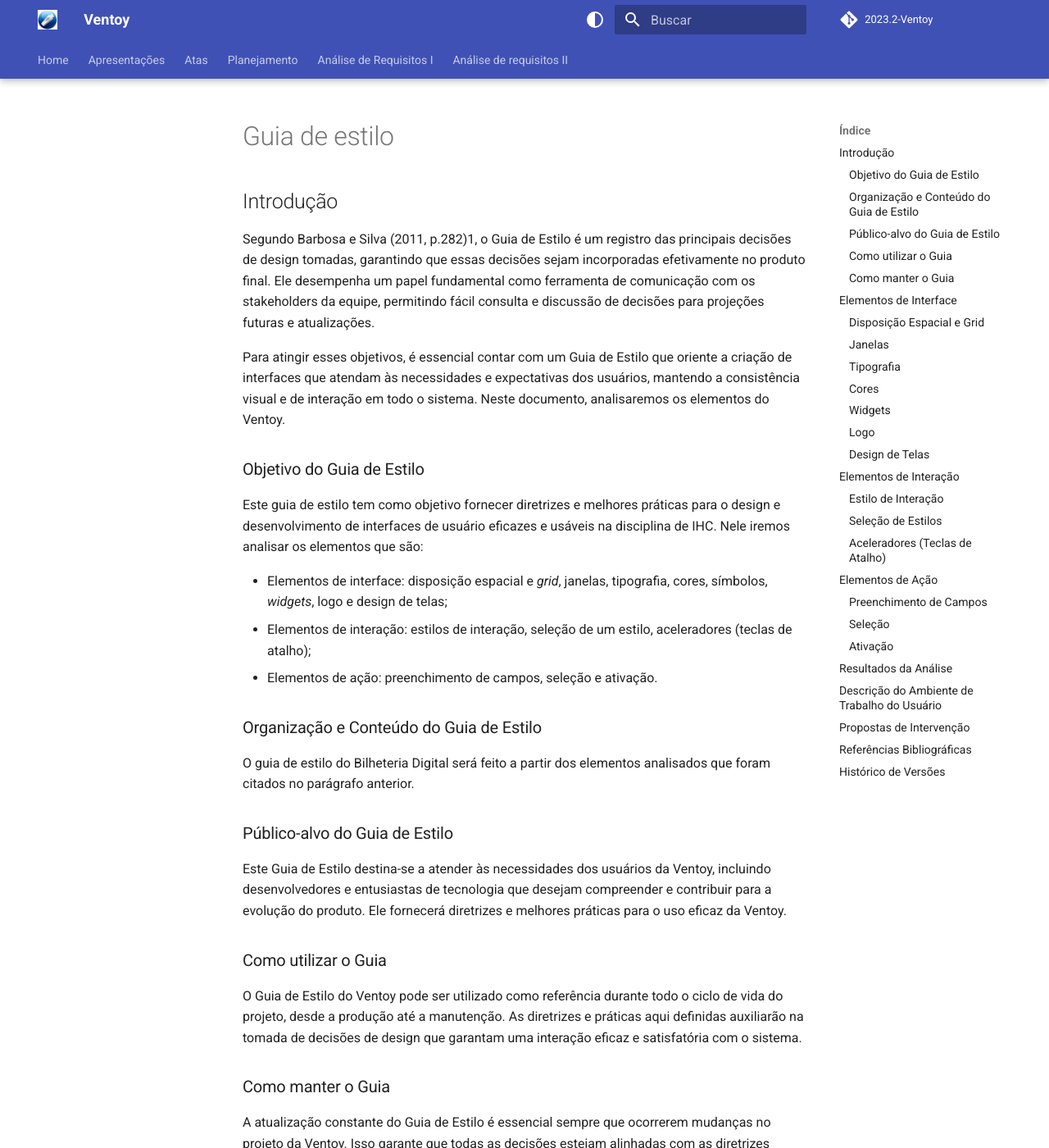
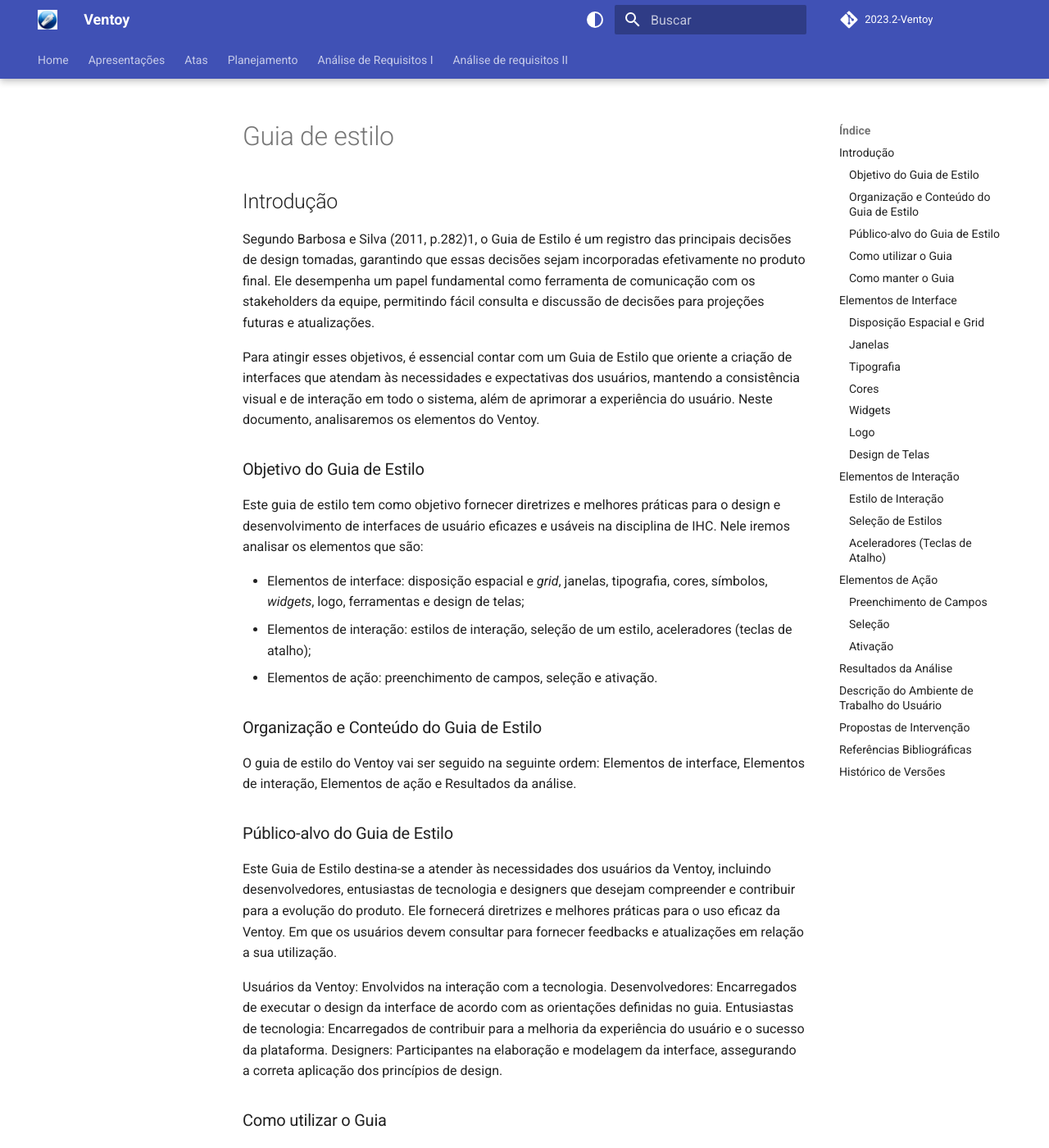
Before and after one commit to Interacao-Humano-Computador/2023.2-Ventoy, an MkDocs documentation site: the page built from docs/AnaliseDeRequisitos/guia-de-estilo.md, in a window 1280 px wide and 1400 px high. Shown: the whole window at 82% size. Built offline with MkDocs 1.6.1 and Material for MkDocs 9.7.7, drawn with Linux system fonts in a browser that asks for light colours; comment, search, counter and statistics services are not loaded.

Commit message:
Update guia-de-estilo.md

```diff
--- a/docs/AnaliseDeRequisitos/guia-de-estilo.md
+++ b/docs/AnaliseDeRequisitos/guia-de-estilo.md
@@ -2,23 +2,28 @@
 
 Segundo Barbosa e Silva (2011, p.282)1, o Guia de Estilo é um registro das principais decisões de design tomadas, garantindo que essas decisões sejam incorporadas efetivamente no produto final. Ele desempenha um papel fundamental como ferramenta de comunicação com os stakeholders da equipe, permitindo fácil consulta e discussão de decisões para projeções futuras e atualizações.
 
-Para atingir esses objetivos, é essencial contar com um Guia de Estilo que oriente a criação de interfaces que atendam às necessidades e expectativas dos usuários, mantendo a consistência visual e de interação em todo o sistema. Neste documento, analisaremos os elementos do Ventoy.
+Para atingir esses objetivos, é essencial contar com um Guia de Estilo que oriente a criação de interfaces que atendam às necessidades e expectativas dos usuários, mantendo a consistência visual e de interação em todo o sistema, além de aprimorar a experiência do usuário. Neste documento, analisaremos os elementos do Ventoy.
 
 ### Objetivo do Guia de Estilo
 
 Este guia de estilo tem como objetivo fornecer diretrizes e melhores práticas para o design e desenvolvimento de interfaces de usuário eficazes e usáveis na disciplina de IHC. Nele iremos analisar os elementos que são:
 
-- Elementos de interface: disposição espacial e _grid_, janelas, tipografia, cores, símbolos, _widgets_, logo e design de telas;
+- Elementos de interface: disposição espacial e _grid_, janelas, tipografia, cores, símbolos, _widgets_, logo, ferramentas e design de telas;
 - Elementos de interação: estilos de interação, seleção de um estilo, aceleradores (teclas de atalho);
 - Elementos de ação: preenchimento de campos, seleção e ativação.
 
 ### Organização e Conteúdo do Guia de Estilo
 
-O guia de estilo do Bilheteria Digital será feito a partir dos elementos analisados que foram citados no parágrafo anterior.
+O guia de estilo do Ventoy vai ser seguido na seguinte ordem: Elementos de interface, Elementos de interação, Elementos de ação e Resultados da análise.
 
 ### Público-alvo do Guia de Estilo
 
-Este Guia de Estilo destina-se a atender às necessidades dos usuários da Ventoy, incluindo desenvolvedores e entusiastas de tecnologia que desejam compreender e contribuir para a evolução do produto. Ele fornecerá diretrizes e melhores práticas para o uso eficaz da Ventoy.
+Este Guia de Estilo destina-se a atender às necessidades dos usuários da Ventoy, incluindo desenvolvedores, entusiastas de tecnologia e designers que desejam compreender e contribuir para a evolução do produto. Ele fornecerá diretrizes e melhores práticas para o uso eficaz da Ventoy. Em que os usuários devem consultar para fornecer feedbacks e atualizações em relação a sua utilização.
+
+Usuários da Ventoy: Envolvidos na interação com a tecnologia.
+Desenvolvedores: Encarregados de executar o design da interface de acordo com as orientações definidas no guia.
+Entusiastas de tecnologia: Encarregados de contribuir para a melhoria da experiência do usuário e o sucesso da plataforma.
+Designers: Participantes na elaboração e modelagem da interface, assegurando a correta aplicação dos princípios de design.
 
 ### Como utilizar o Guia
 
```
